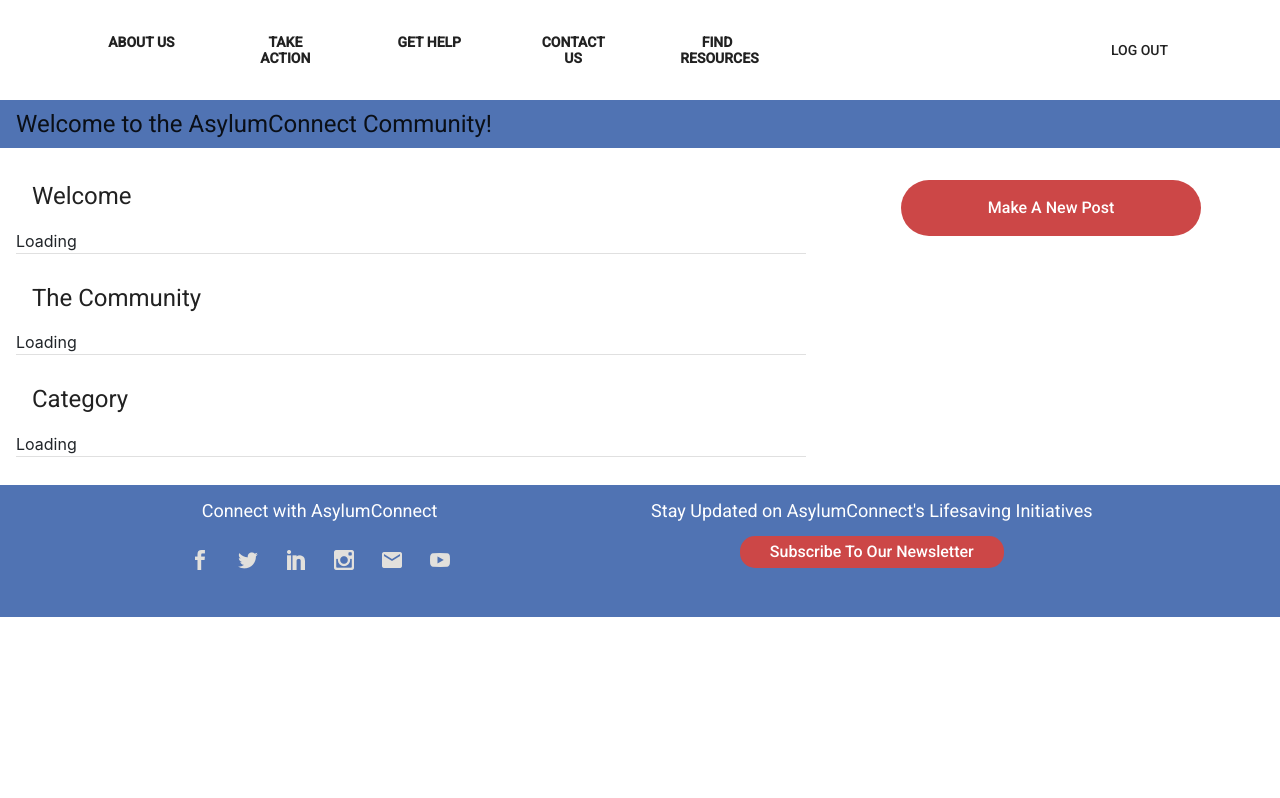
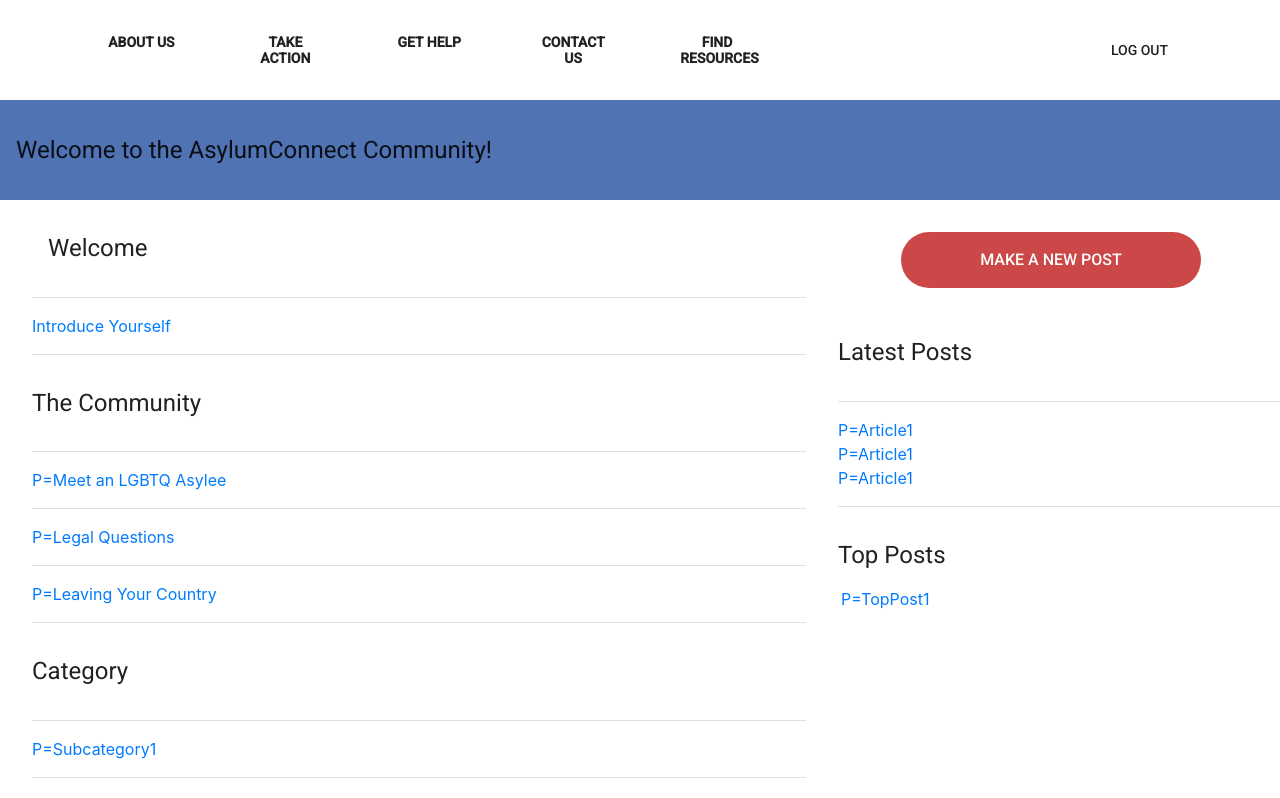
Before and after one commit to weareinreach/asylumconnect-communities, a React (Create React App) app in the folder client/: page /Main in a window 1280 px wide. Shown: the top 798 px of the page. Built offline with nearby package versions, Linux system fonts and the light colour scheme; no server answers.

Commit message:
hopefully this works

```diff
--- a/client/src/screens/MainPage.js
+++ b/client/src/screens/MainPage.js
@@ -38,13 +38,27 @@
   align: left;
 `;
 
+//const CardHeader = styled.div`
+//    display: flex;
+//    flex-direction:row;
+//`;
+
 const WelcomeHeader = withStyles({
   root: {
     background: '#5073b3',
-    color: 'white',
-    height: 48,
+    textColor: 'white',
+    height: 100,
+    textAlign: 'left',
+    ".MuiTypography-headline-45": {
+        color: 'white'
+      },
   },
 })(CardHeader);
+
+// const WelcomeHeader = styled.div`
+//   align: center;
+//   height: 100;
+// `;
 
 const MainPageRow = styled.div`
   display: flex;
@@ -63,7 +77,9 @@
 
 const SubCategoryDivider = withStyles({
   root: {
-    marginBottom: "12px"
+    marginTop: "16px",
+    marginBottom: "16px"
+    //marginRight "1px"
   }
 })(Divider);
 
@@ -75,6 +91,17 @@
   display: flex;
   flex-direction: column;
   flex-grow: 1;
+  borderRight: '0.1px solid black';
+  borderColor: 'black';
+  padding: '0.5em';
+`;
+
+const ListContainer = styled.div`
+  margin-left: 16px;
+`;
+
+const TopPostsContainer = styled.div`
+    margin-left: 19px;
 `;
 
 const NewPostButton = withStyles({
@@ -111,8 +138,27 @@
     this.state = {
       categories: [],
       isAuthenticated: true,
-      newPostClicked: false
+      newPostClicked: false,
+      latestPosts: [
+        {"title":"Article1", "href":"/Article1"},
+        {"title":"Article1", "href":"/Article1"},
+        {"title":"Article1", "href":"/Article1"}
+      ],
+      communityPosts: [
+        {"title":"Meet an LGBTQ Asylee", "href":"Meet an LGBTQ Asylee"},
+        {"title":"Legal Questions", "href":"Legal Questions"},
+        {"title":"Leaving Your Country", "href":"Leaving Your Country"}
+      ],
+      categoryPosts: [
+        {"title":"Subcategory1", "href":"Subcategory1"},
+        {"title":"Subcategory1", "href":"Subcategory1"},
+        {"title":"Subcategory1", "href":"Subcategory1"}
+      ],
+      topPosts: [
+        {"title":"TopPost1", "href":"TopPost1"}
+      ]
     }
+
   }
 
   componentDidMount() {
@@ -120,6 +166,59 @@
     this.initializeSubCategories("The Community");
     this.initializeSubCategories("Category");
   }
+
+  renderLatestPosts() {
+    const{latestPosts}=this.state;
+    var latestPostLinks = [];
+    for (var i = 0; i < latestPosts.length; i++)
+    {
+        latestPostLinks.push(
+           <a href={latestPosts[i].href}>P={latestPosts[i].title}<br/></a>
+        );
+    }
+    return latestPostLinks;
+  }
+
+  renderCommunityPosts(){
+    const{communityPosts}=this.state;
+        var communityPostLinks = [];
+        communityPostLinks.push(<SubCategoryDivider/>);
+        for (var i = 0; i < communityPosts.length; i++)
+        {
+            communityPostLinks.push(
+               <a href={communityPosts[i].href}>P={communityPosts[i].title}<br/></a>,
+               <SubCategoryDivider/>
+            );
+        }
+        return communityPostLinks;
+  }
+
+  renderCategoryPosts(){
+    const{categoryPosts}=this.state;
+          var categoryPostLinks = [];
+          categoryPostLinks.push(<SubCategoryDivider/>);
+          for (var i = 0; i < categoryPosts.length; i++)
+          {
+              categoryPostLinks.push(
+                 <a href={categoryPosts[i].href}>P={categoryPosts[i].title}<br/></a>,
+                 <SubCategoryDivider/>
+              );
+          }
+          return categoryPostLinks;
+  }
+
+  renderTopPosts() {
+      const{topPosts}=this.state;
+      var topPostLinks = [];
+      for (var i = 0; i < topPosts.length; i++)
+      {
+          topPostLinks.push(
+             <a href={topPosts[i].href}>P={topPosts[i].title}<br/></a>
+          );
+      }
+      return topPostLinks;
+    }
+
 
   initializeSubCategories(categoryTitle) {
       const category = {
@@ -209,7 +308,7 @@
           return (<div>{subCategoryLayouts}</div>);
         }
       }
-      return (<div>Loading</div>);
+      return (<div>Text</div>);
     }
 
     return(
@@ -222,18 +321,33 @@
             <WelcomeHeader title="Welcome to the AsylumConnect Community!"/>
             <MainPageRow>
               <CategoryLayout>
-                <CardHeader title="Welcome"/>
-                <SubCategories categoryTitle="Welcome" categories={this.state.categories}/>
-                <SubCategoryDivider/>
+                <ListContainer>
+                    <CardHeader title="Welcome"/>
+                    <SubCategoryDivider/>
+                    <a href="/Introduce Yourself">Introduce Yourself</a>
+                    <SubCategoryDivider/>
+                </ListContainer>
                 <CardHeader title="The Community"/>
-                <SubCategories categoryTitle="The Community" categories={this.state.categories}/>
-                <SubCategoryDivider/>
+                <ListContainer>
+                    {this.renderCommunityPosts()}
+                </ListContainer>
                 <CardHeader title="Category"/>
-                <SubCategories categoryTitle="Category" categories={this.state.categories}/>
-                <SubCategoryDivider/>
+                <ListContainer>
+                    {this.renderCategoryPosts()}
+                </ListContainer>
               </CategoryLayout>
               <SideBarColumn>
-              <NewPostButton onClick={this.handleNewPostClicked}>Make a new post</NewPostButton>
+              <NewPostButton onClick={this.handleNewPostClicked}>MAKE A NEW POST</NewPostButton>
+              <CardHeader title="Latest Posts" />
+              <ListContainer>
+              <SubCategoryDivider />
+                {this.renderLatestPosts()}
+                <SubCategoryDivider />
+              </ListContainer>
+              <CardHeader title="Top Posts" />
+              <TopPostsContainer>
+                {this.renderTopPosts()}
+              </TopPostsContainer>
               </SideBarColumn>
             </MainPageRow>
           </MainFlexCenterPage>
```
